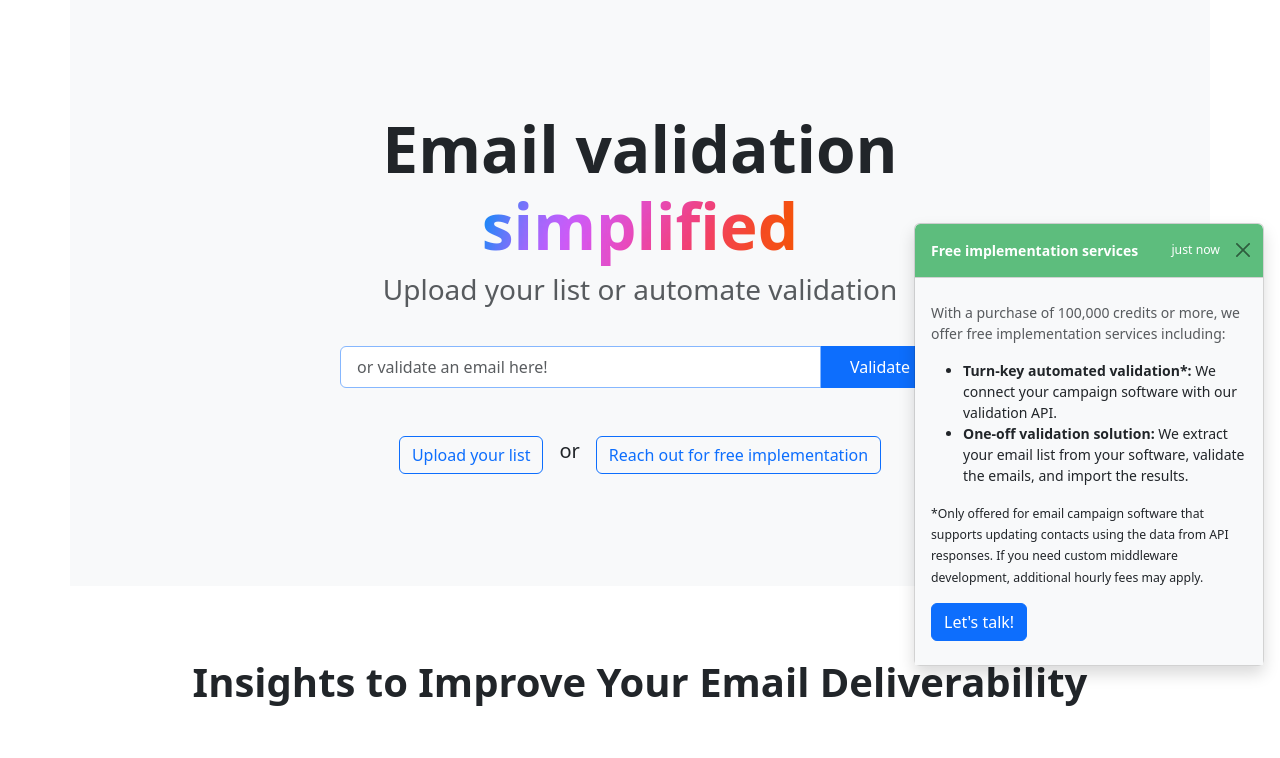
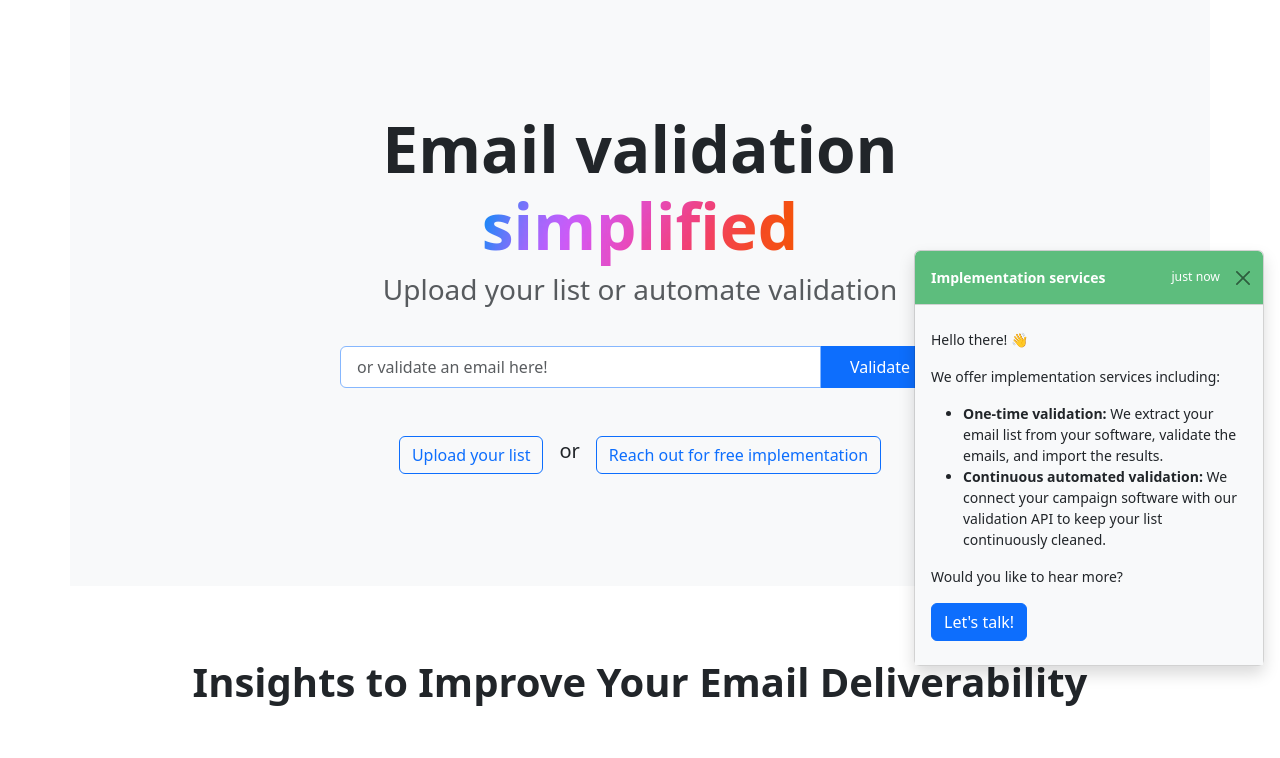
Before and after one commit to cansinacarer/maillistshield-com, a Python web app: template app/templates/public/index.html in a window 1280 px wide. Shown: the part 118-876 px from the top of the page. Run offline with Jinja, Linux system fonts and the light colour scheme; the template is opened without the code that fills it, so the values that code supplies are empty; some libraries are stand-ins or nearby versions.

Commit message:
new popup message

```diff
--- a/app/templates/public/index.html
+++ b/app/templates/public/index.html
@@ -185,17 +185,16 @@
 		setTimeout(() => {
 			showToast(
 				`
-                <p class="text-body-secondary">
-                    With a purchase of 100,000 credits or more, we offer free implementation services including:
-                    <ul>
-                        <li><b>Turn-key automated validation*:</b> We connect your campaign software with our validation API.</li>
-                        <li><b>One-off validation solution:</b> We extract your email list from your software, validate the emails, and import the results.</li>
-                    </ul>
-                    <small>*Only offered for email campaign software that supports updating contacts using the data from API responses. If you need custom middleware development, additional hourly fees may apply.</small>
-                </p>
-			    <a href="#" class="btn btn-primary">Let's talk!</a>
+                <p>Hello there! 👋</p>
+                <p>We offer implementation services including:</p>
+                <ul>
+                    <li><b>One-time validation:</b> We extract your email list from your software, validate the emails, and import the results.</li>
+                    <li><b>Continuous automated validation:</b> We connect your campaign software with our validation API to keep your list continuously cleaned.</li>
+                </ul>
+                <p>Would you like to hear more?</p>
+                <a href="#" class="btn btn-primary">Let's talk!</a>
                 `,
-				"Free implementation services",
+				"Implementation services",
 				"mls-green",
 				{ autohide: false }
 			);
```
